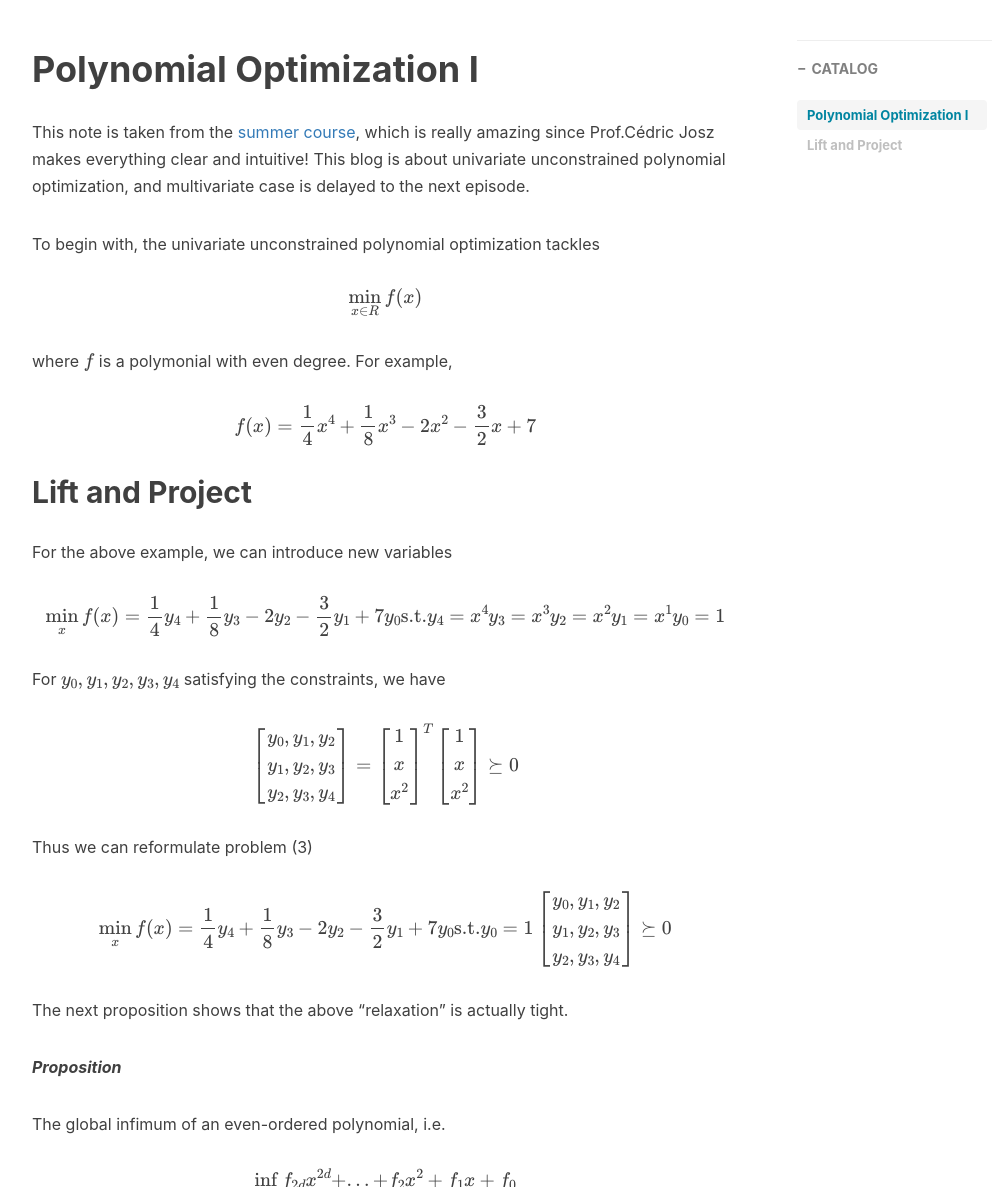
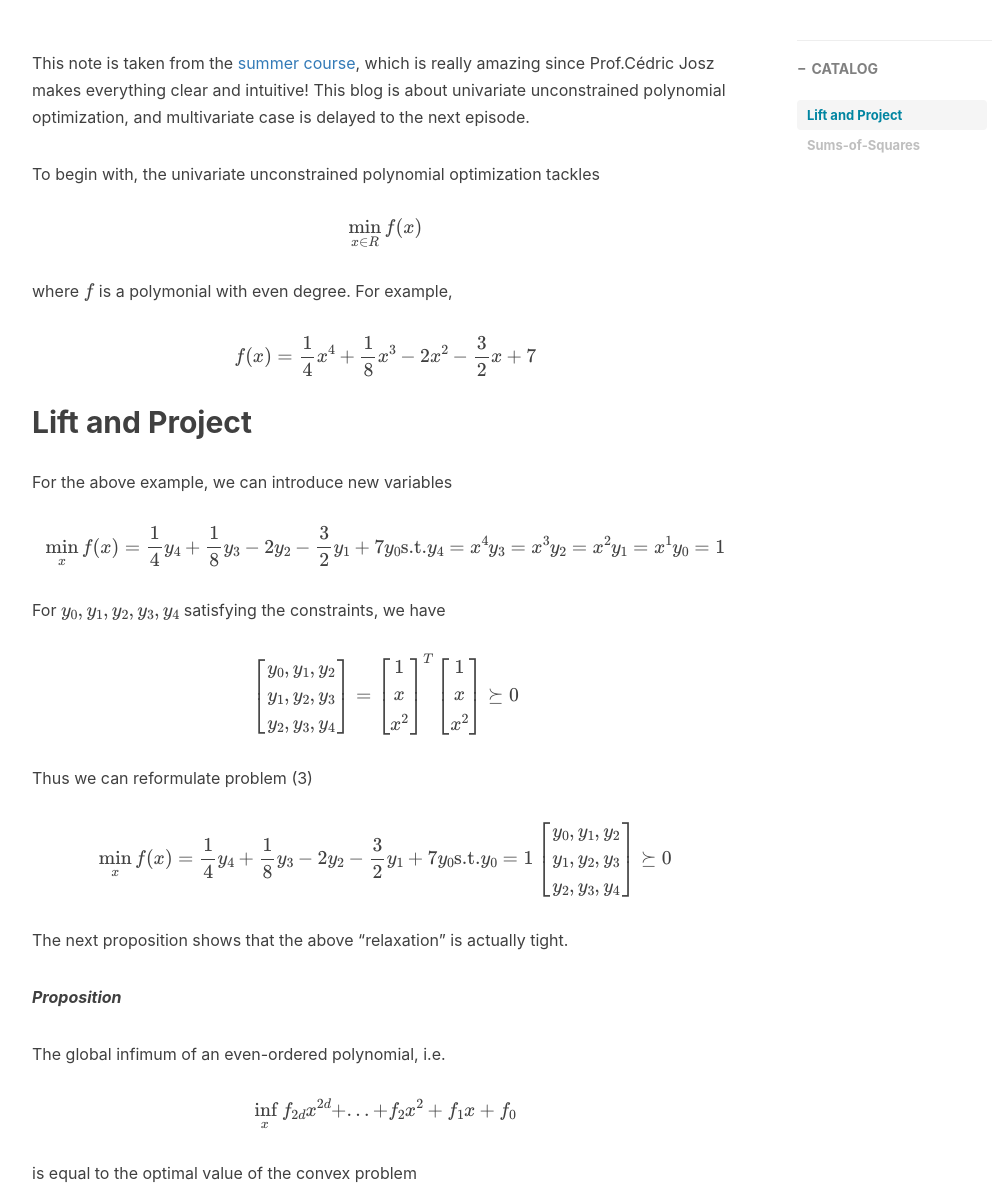
Before and after one commit to zwyhahaha/zwyhahaha.github.io, a Jekyll site: the page built from _posts/2024-08-14-Polynomial Optimization I.md, in a window 1280 px wide and 1400 px high, scrolled down 244 px. Shown: the part 213-1400 px from the top of the window, without its empty margins (233-1232 px from the left). Built offline with Jekyll 4.4.1, drawn with Linux system fonts in a browser that asks for light colours; nearby versions of some CDN libraries; formulas are drawn with MathJax 3; comment, search, counter and statistics services are not loaded.

Commit message:
0814-post

```diff
--- a/_posts/2024-08-14-Polynomial Optimization I.md
+++ b/_posts/2024-08-14-Polynomial Optimization I.md
@@ -12,8 +12,6 @@ tags:
 ---
 
 
-
-# Polynomial Optimization I
 
 This note is taken from the [summer course](https://sites.google.com/site/cedricjosz/home/introduction-to-polynomial-optimization), which is really amazing since Prof.Cédric Josz makes everything clear and intuitive! This blog is about univariate unconstrained polynomial optimization, and multivariate case is delayed to the next episode.
 
@@ -94,3 +92,5 @@ $$
 \text{s.t.}  y_0=1\\
   (y_{i+j})_{0\leq i,j\leq d}\succeq 0
 $$
+
+## Sums-of-Squares
```
